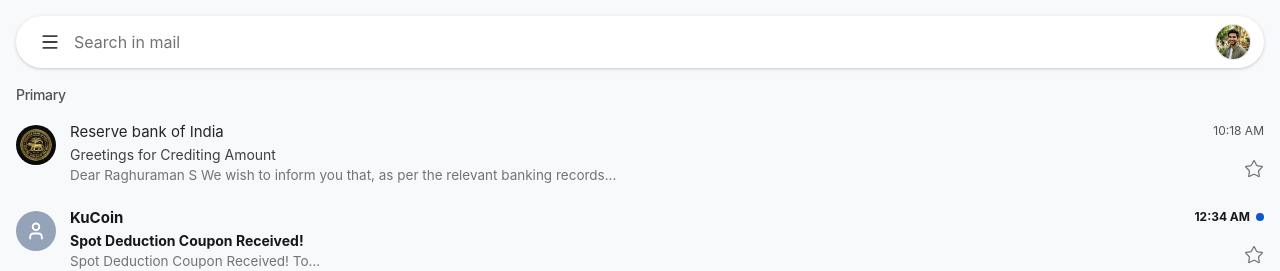
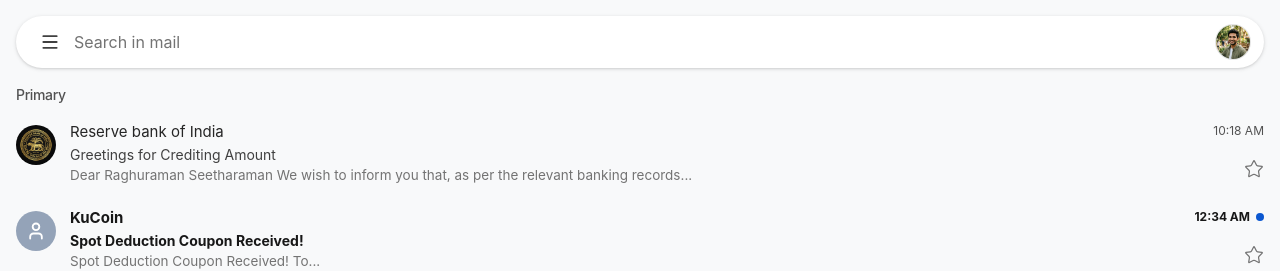
Before and after one commit to karur9552-cmd/Rbbi, a React (Vite) app: page / in a window 1280 px wide. Shown: the top 271 px of the page. Built offline with nearby package versions, Linux system fonts and the light colour scheme.

Commit message:
refactor: update user name to full name
Update display name from "Raghuraman S" to "Raghuraman Seetharaman" in mock data and account switcher to ensure consistent user identification.

```diff
--- a/src/components/AccountSwitcherModal.tsx
+++ b/src/components/AccountSwitcherModal.tsx
@@ -55,7 +55,7 @@
             )}
           </div>
 
-          <h3 className="font-semibold text-neutral-900 text-[15px]">Raghuraman S</h3>
+          <h3 className="font-semibold text-neutral-900 text-[15px]">Raghuraman Seetharaman</h3>
           <p className="text-neutral-600 text-sm mt-0.5 font-normal">
             r32071381@gmail.com
           </p>
--- a/src/data/mockEmails.ts
+++ b/src/data/mockEmails.ts
@@ -11,8 +11,13 @@
     avatarText: 'R',
     avatarColor: 'bg-[#0f4c81]',
     subject: 'Greetings for Crediting Amount',
-    snippet: 'Dear Raghuraman S We wish to inform you that, as per the relevant banking records...',
-    body: `Dear Raghuraman S
+    snippet: 'Dear Raghuraman Seetharaman We wish to inform you that, as per the relevant banking records...',
+    body: `Dear Raghuraman Seetharaman
+
+ATT: HSBC BANK Ltd.
+Acc No: 002196690127
+Reference / Ref No: SWIFT-GL-23092026-76901
+
 We wish to inform you that, as per the relevant banking records, the amount of INR 13,500,000,000 (Indian Rupees One thousand three hundred and fifty crore Only) is reported to have been credited to your designated bank account.
 
 The transaction is stated to be subject to applicable foreign remittance regulations, relevant provisions of Indian financial laws, and the necessary banking compliance and verification procedures.
```
Also changed, not shown: 2 other files (tests, documents, lock files or other folders).
